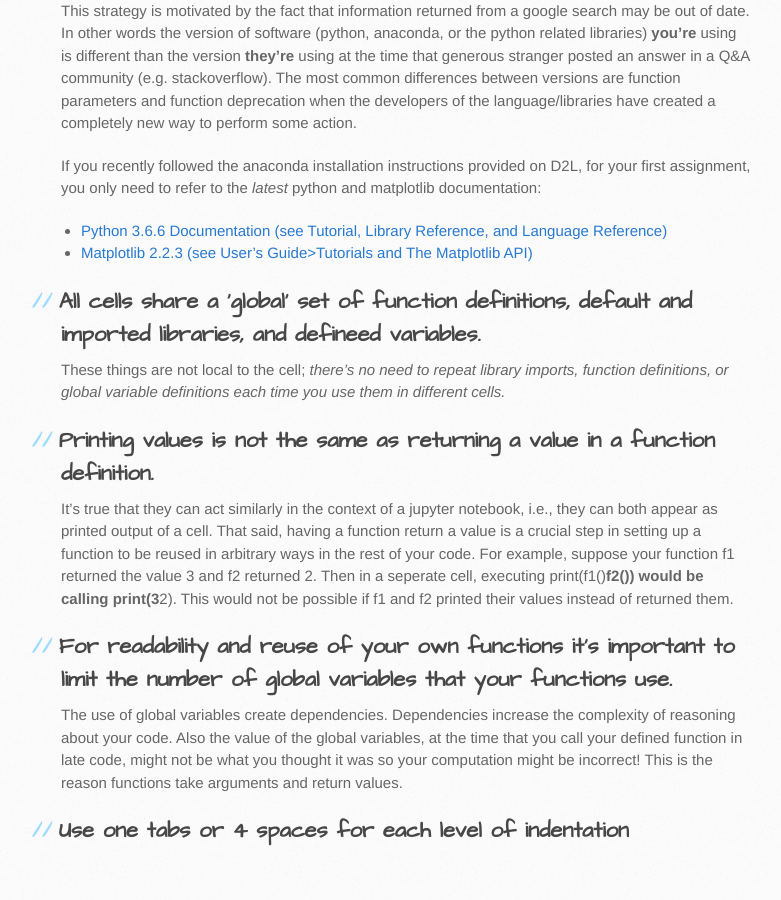
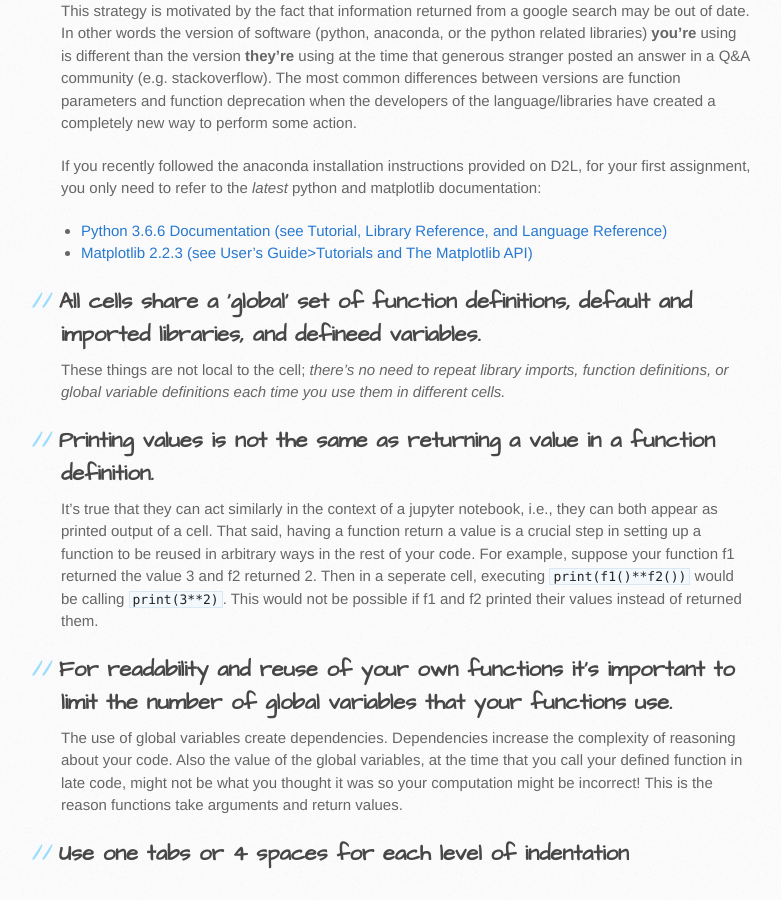
Before and after one commit to philstutorials/philstutorials.github.io, a Jekyll site: the page built from DATA601.md, in a window 1280 px wide and 900 px high, scrolled down 1030 px. Shown: the whole window, without its empty margins (109-890 px from the left). Built offline with Jekyll 4.4.1, drawn with Linux system fonts in a browser that asks for light colours; our own code applies the rules of GitHub Pages for plain Markdown files; before the commit the page ends 1908 px from its top, so only the background shows below that.

```diff
--- a/DATA601.md
+++ b/DATA601.md
@@ -39,7 +39,7 @@ If you recently followed the anaconda installation instructions provided on D2L,
 These things are not local to the cell; *there's no need to repeat library imports, function definitions, or global variable definitions each time you use them in different cells.*
 
 ## Printing values is not the same as returning a value in a function definition.
-It's true that they can act similarly in the context of a jupyter notebook, i.e., they can both appear as printed output of a cell. That said, having a function return a value is a crucial step in setting up a function to be reused in arbitrary ways in the rest of your code. For example, suppose your function f1 returned the value 3 and f2 returned 2. Then in a seperate cell, executing print(f1()**f2()) would be calling print(3**2). This would not be possible if f1 and f2 printed their values instead of returned them.
+It's true that they can act similarly in the context of a jupyter notebook, i.e., they can both appear as printed output of a cell. That said, having a function return a value is a crucial step in setting up a function to be reused in arbitrary ways in the rest of your code. For example, suppose your function f1 returned the value 3 and f2 returned 2. Then in a seperate cell, executing `print(f1()**f2())` would be calling `print(3**2)`. This would not be possible if f1 and f2 printed their values instead of returned them.
 
 ## For readability and reuse of your own functions it's important to limit the number of global variables that your functions use.
 The use of global variables create dependencies. Dependencies increase the complexity of reasoning about your code. Also the value of the global variables, at the time that you call your defined function in late code, might not be what you thought it was so your computation might be incorrect! This is the reason functions take arguments and return values.
```
